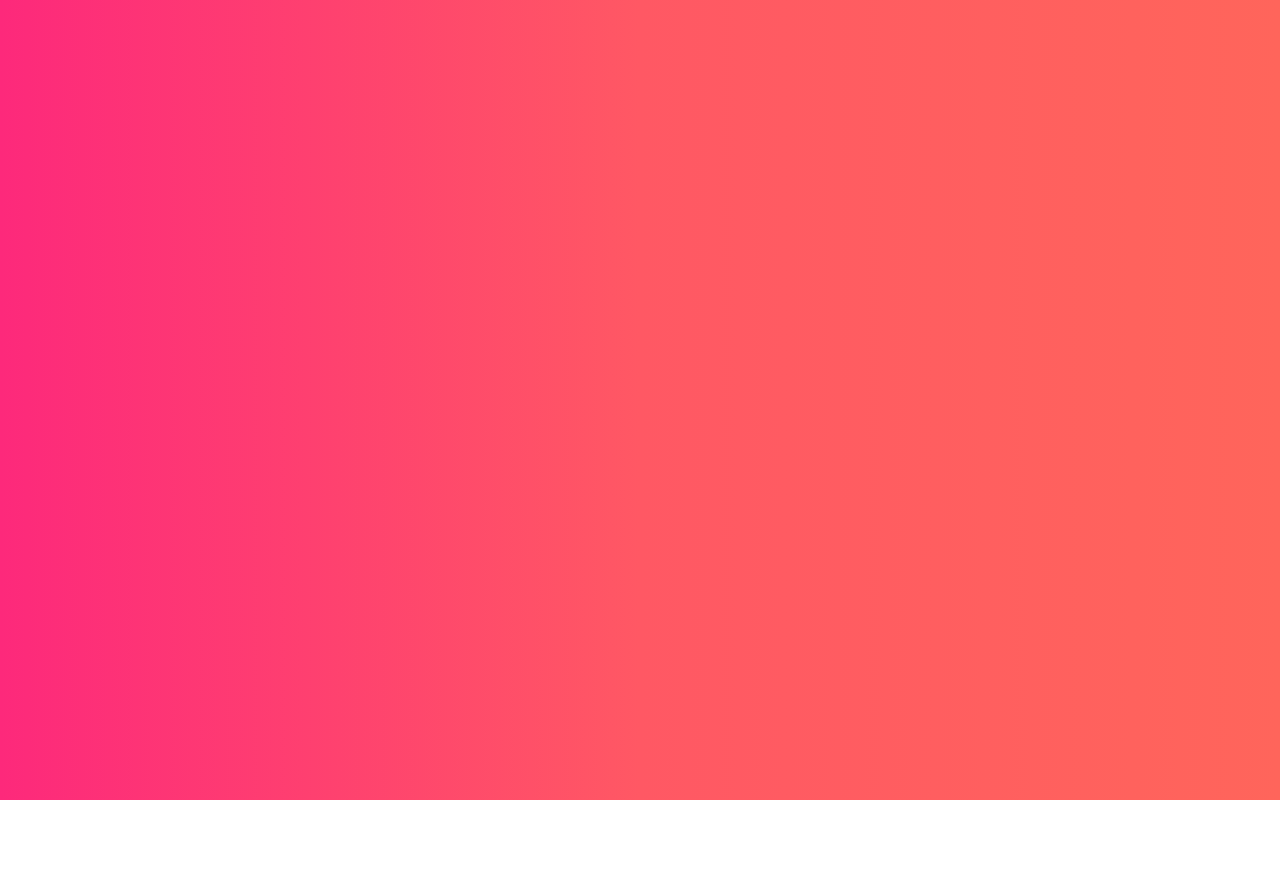
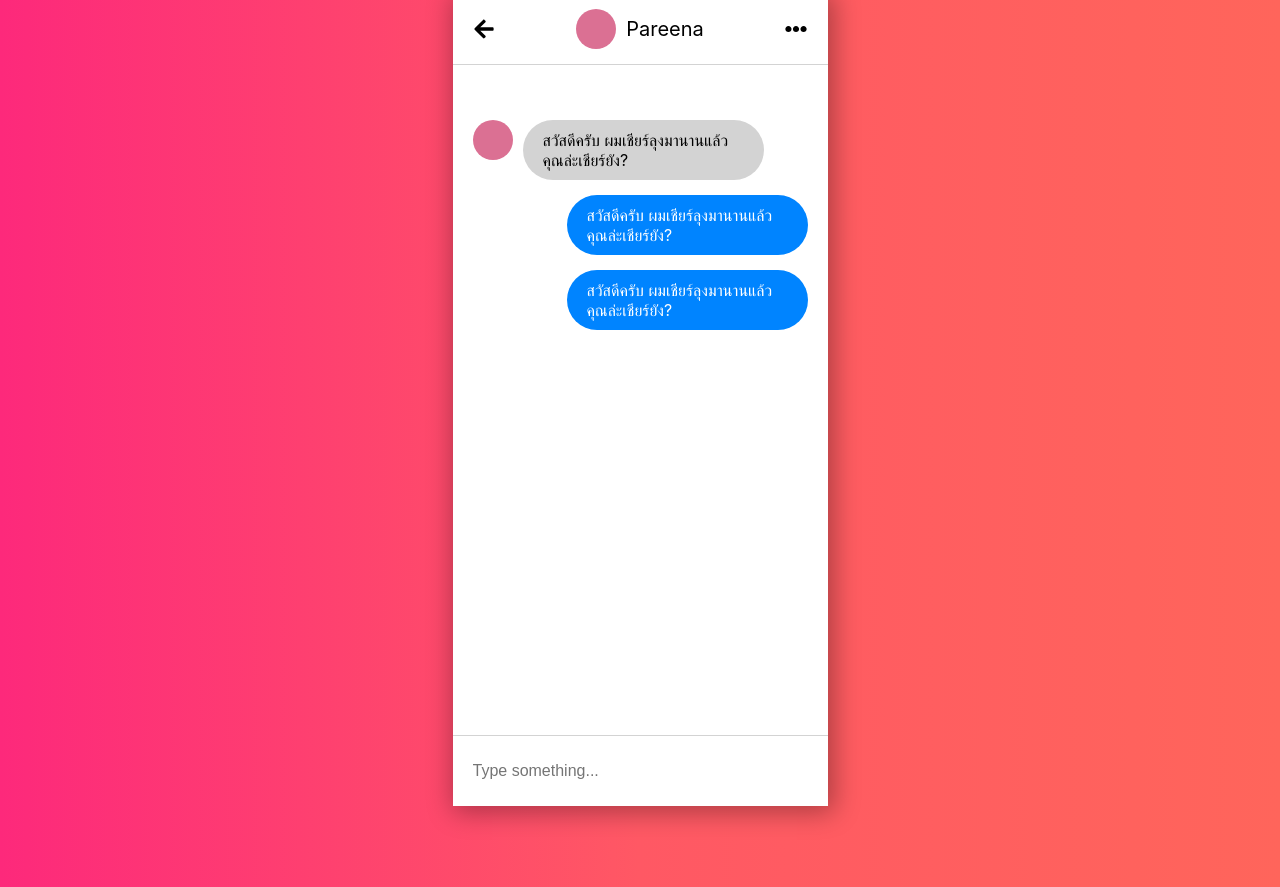
Before and after one commit to noppanat1997/slimder, a React (Create React App) app: page /chat in a window 1280 px wide. Before the commit the page ends 800 px from the top, so only its background shows below. Built offline with nearby package versions, Linux system fonts and the light colour scheme.

Commit message:
add Chat

```diff
--- a/package.json
+++ b/package.json
@@ -6,8 +6,10 @@
     "@testing-library/jest-dom": "^4.2.4",
     "@testing-library/react": "^9.4.0",
     "@testing-library/user-event": "^7.2.1",
+    "node-sass": "^4.13.1",
     "react": "^16.12.0",
     "react-dom": "^16.12.0",
+    "react-icons": "^3.9.0",
     "react-router-dom": "^5.1.2",
     "react-scripts": "3.4.0"
   },
--- a/public/index.html
+++ b/public/index.html
@@ -2,13 +2,11 @@
 <html lang="en">
   <head>
     <meta charset="utf-8" />
-    <link rel="icon" href="%PUBLIC_URL%/favicon.ico" />
-    <meta name="viewport" content="width=device-width, initial-scale=1" />
+    <meta name="viewport" content="width=device-width, initial-scale=1, maximum-scale=1, user-scalable=no" />
     <meta
       name="description"
       content="Web site created using create-react-app"
     />
-    <link rel="apple-touch-icon" href="%PUBLIC_URL%/logo192.png" />
     <title>Slimder</title>
   </head>
   <body>
--- a/src/App.css
+++ b/src/App.css
@@ -2,4 +2,5 @@
   width: 375px;
   height: 812px;
   background-color: white;
+  box-shadow: 3px 3px 25px 3px #00000054;
 }
--- a/src/App.js
+++ b/src/App.js
@@ -2,18 +2,22 @@ import React from 'react';
 import './App.css';
 import { BrowserRouter, Switch, Route } from 'react-router-dom';
 import Swipe from './components/Swipe.js';
+import Chat from './components/Chat.js';
 
 function App() {
+
   return (
+    <div className="phone">
       <BrowserRouter>
         <Switch>
           <Route path="/form" component={null}/>
           <Route path="/swipe" component={Swipe}/>
           <Route path="/match" component={null}/>
-        <Route path="/chat" component={null}/>
+          <Route path="/chat" component={Chat}/>
           <Route exact path="/" component={null}/>
         </Switch>
       </BrowserRouter>
+    </div>
   );
 }
 
--- /dev/null
+++ b/src/components/Bubble.js
@@ -0,0 +1,14 @@
+import React from 'react';
+import './Bubble.scss';
+
+export default ({ me }) => {
+  return (
+    <div className={me ? 'bubble-container me' : 'bubble-container'}>
+      {!me && <div className="bubble-pic"></div>}
+
+      <div className="bubble">
+        <p>สวัสดีครับ ผมเชียร์ลุงมานานแล้ว คุณล่ะเชียร์ยัง?</p>
+      </div>
+    </div>
+  );
+}
--- /dev/null
+++ b/src/components/Bubble.scss
@@ -0,0 +1,42 @@
+
+.bubble-container {
+  display: flex;
+  justify-content: flex-start;
+  margin: 15px 0;
+
+  .bubble-pic {
+    background: palevioletred;
+    border-radius: 50%;
+    width: 40px;
+    height: 40px;
+    margin-right: 10px;
+  }
+
+  .bubble {
+    background: lightgray;
+    padding: 10px 20px;
+    border-radius: 30px;
+    max-width: 60%;
+
+    p {
+      font-size: 16px;
+      margin: 0;
+    }
+  }
+
+  &.me {
+    justify-content: flex-end;
+
+    .bubble {
+      background: #0084ff;
+      padding: 10px 20px;
+      border-radius: 30px;
+      max-width: 60%;
+
+      p {
+        margin: 0;
+        color: white;
+      }
+    }
+  }
+}
--- /dev/null
+++ b/src/components/Chat.js
@@ -0,0 +1,33 @@
+import React from 'react';
+import './Chat.scss';
+import Bubble from './Bubble';
+import { FaArrowLeft, FaEllipsisH } from 'react-icons/fa';
+
+export default () => {
+  return (
+    <div className="chat-container">
+      <div className="chat-header">
+        <FaArrowLeft className="back-btn"/>
+
+        <div className="user-info">
+          <div className="profile-pic"></div>
+          <p className="username">Pareena</p>
+        </div>
+
+        <FaEllipsisH className="dot-btn"/>
+
+      </div>
+
+      <div className="chat-box">
+        <Bubble/>
+        <Bubble me/>
+        <Bubble me/>
+      </div>
+
+      <div className="chat-input">
+        <input placeholder="Type something..."/>
+      </div>
+
+    </div>
+  );
+}
--- /dev/null
+++ b/src/components/Chat.scss
@@ -0,0 +1,63 @@
+
+.chat-container {
+  height: 100%;
+  position: relative;
+
+  .chat-header {
+    height: 70px;
+    padding: 0 20px;
+    border-bottom: 1px solid lightgrey;
+    display: flex;
+    justify-content: space-between;
+    align-items: center;
+
+    .back-btn {
+      font-size: 22px;
+    }
+
+    .user-info {
+      flex-wrap: wrap;
+      display: flex;
+      align-items: center;
+      justify-content: center;
+
+      .profile-pic {
+        background: palevioletred;
+        border-radius: 50%;
+        width: 40px;
+        height: 40px;
+        margin-right: 10px;
+      }
+
+      .username {
+        font-size: 20px;
+      }
+    }
+
+    .dot-btn {
+      font-size: 22px;
+    }
+  }
+
+  .chat-box {
+    height: calc(100% - 70px);
+    padding: 40px 20px;
+  }
+
+  .chat-input {
+    position: absolute;
+    bottom: 0;
+    width: 100%;
+    height: 70px;
+    border-top: 1px solid lightgray;
+    display: flex;
+    align-items: center;
+
+    input {
+      width: 80%;
+      padding: 20px;
+      border: none;
+      font-size: 16px;
+    }
+  }
+}
```
Also changed, not shown: 1 other file (tests, documents, lock files or other folders). Lines whose indentation alone changed are shown as unchanged.
